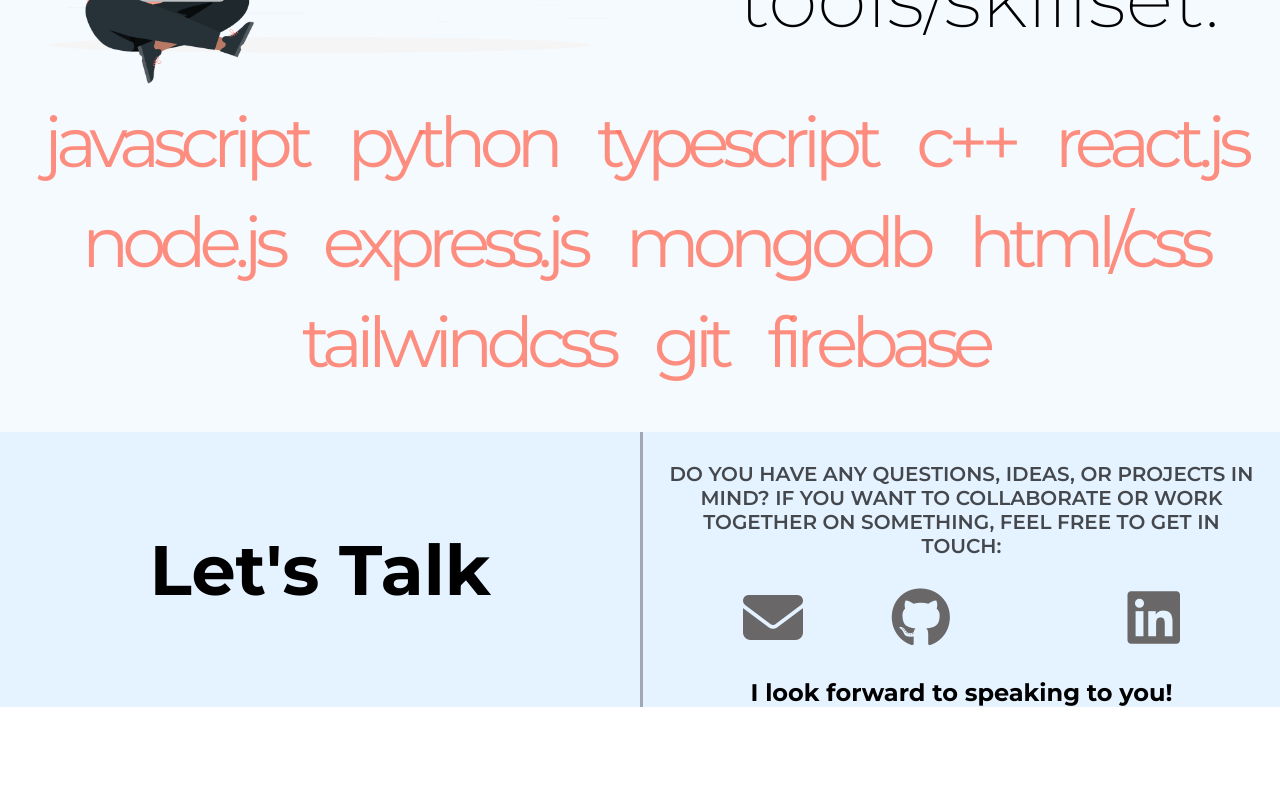
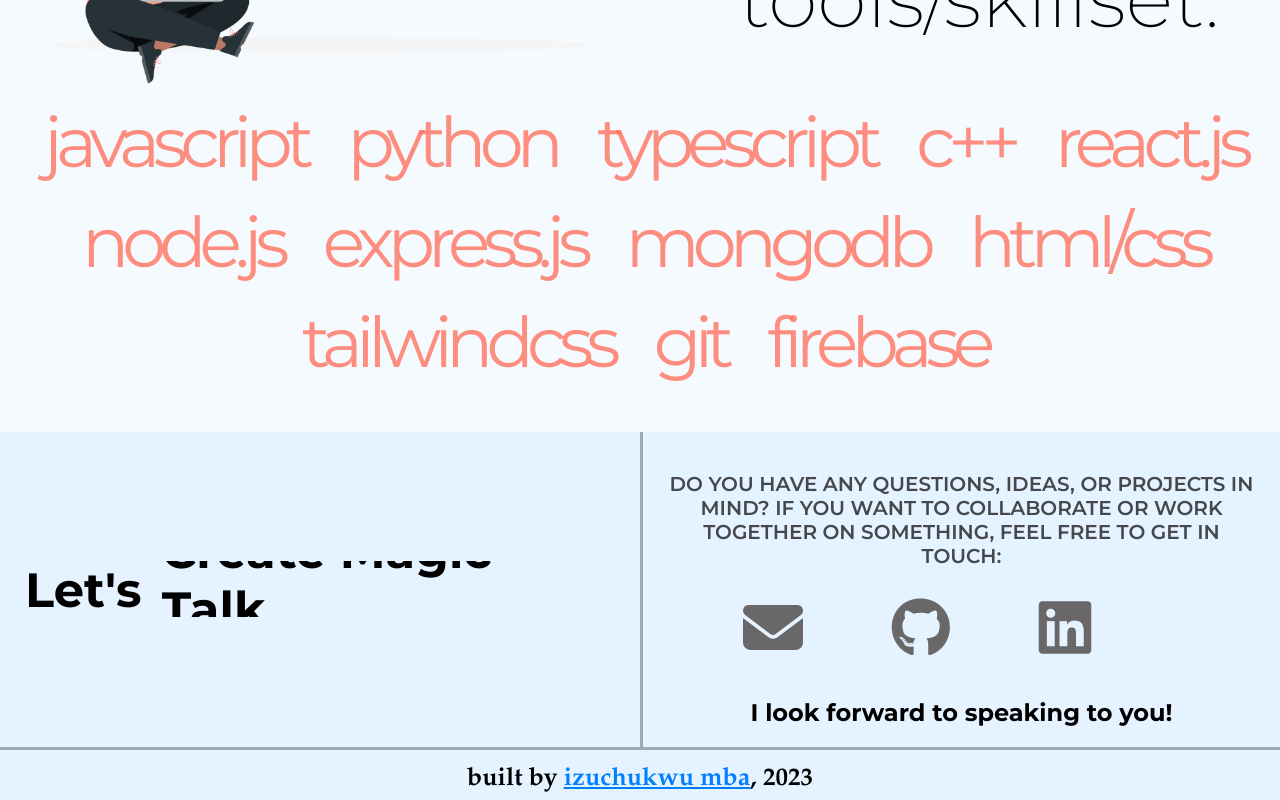
Before and after one commit to izuchukwumba/portfolio, a React (Create React App) app: page / in a window 1280 px wide. Shown: the part 1250-2050 px from the top of the page. Before the commit the page ends 1957 px from the top, so only its background shows below. Built offline with nearby package versions, Linux system fonts and the light colour scheme; a web font is replaced by a local one.

Commit message:
update Footer.tsx and Footer.css

```diff
--- a/src/scripts/Footer.tsx
+++ b/src/scripts/Footer.tsx
@@ -44,7 +44,18 @@ const Footer: React.FC = () => {
       <div className="1copyright">2023 &copy; IZUCHUKWU MBA</div> */}
       <div id="contact-container">
         <div id="lets-talk-container">
-          <div id="lets-talk">Let's Talk</div>
+          <div id="lets-talk">
+            <div>Let's</div>
+            <div id="lets-talk-tagline">
+              <span>Talk</span>
+              <span>Collaborate</span>
+              <span>Brainstorm</span>
+              <span>Work Together</span>
+              <span>Change The World</span>
+              <span>Create Magic</span>
+              <span>Talk</span>
+            </div>
+          </div>
         </div>
         <div id="contact-section">
           <div id="contact-instruction">
@@ -65,16 +76,16 @@ const Footer: React.FC = () => {
               onClick={() => (window.location.href = "https://github.com/izuchukwumba")}
             ></i>
             <i
+              className="fa-brands fa-linkedin social linkedin"
+              onMouseEnter={() => setEndContactText("linkedin")}
+              onMouseLeave={() => setEndContactText("")}
+              onClick={() => (window.location.href = "https://www.linkedin.com/in/bartholomew-mba")}
+            ></i>
+            <i
               className="fa-brands fa-x-twitter social twitter"
               onMouseEnter={() => setEndContactText("twitter")}
               onMouseLeave={() => setEndContactText("")}
               onClick={() => (window.location.href = "https://twitter.com/the_izuchukwu")}
-            ></i>
-            <i
-              className="fa-brands fa-linkedin social linkedin"
-              onMouseEnter={() => setEndContactText("linkedin")}
-              onMouseLeave={() => setEndContactText("")}
-              onClick={() => (window.location.href = "https://www.linkedin.com/in/bartholomew-mba")}
             ></i>
           </div>
           <div id="contact-end-text">
@@ -90,6 +101,9 @@ const Footer: React.FC = () => {
           </div>
         </div>
       </div>
+      <div id="copyright">
+        built by <span>izuchukwu mba</span>, 2023
+      </div>
     </div>
   );
 };
--- a/src/styles/Footer.css
+++ b/src/styles/Footer.css
@@ -12,23 +12,66 @@
 
 #lets-talk-container {
   display: flex;
-  justify-content: center;
   align-items: center;
   width: 50%;
+  border-bottom: 3px solid rgba(0, 0, 0, 0.3);
 }
 #lets-talk {
   color: #000;
   font-family: "Montserrat";
-  font-size: 4.375rem;
+  font-size: 3rem;
   font-style: normal;
   font-weight: 700;
   line-height: normal;
+  padding-left: 25px;
+
+  display: flex;
+  gap: 20px;
+}
+
+#lets-talk-tagline {
+  display: flex;
+  flex-direction: column;
+  overflow: hidden;
+  height: 3.5rem;
+}
+#lets-talk-tagline span {
+  animation: lets-talk-auto-scroll 7s infinite;
+}
+
+@keyframes lets-talk-auto-scroll {
+  0% {
+    transform: translateY(0);
+  }
+
+  15% {
+    transform: translateY(-3.7rem);
+  }
+  30% {
+    transform: translateY(-7.4rem);
+  }
+  45% {
+    transform: translateY(-11.1rem);
+  }
+  60% {
+    transform: translateY(-14.8rem);
+  }
+  75% {
+    transform: translateY(-18.5rem);
+  }
+  100% {
+    transform: translateY(-22rem);
+  }
+  /* 100% {
+    transform: translateY(-22.2rem);
+  } */
 }
 
 #contact-section {
   width: 50%;
-  padding: 30px 20px 0;
+  padding: 40px 20px 0;
   border-left: 3px solid rgba(0, 0, 0, 0.3);
+  border-bottom: 3px solid rgba(0, 0, 0, 0.3);
 }
 
 #contact-instruction {
@@ -46,7 +89,7 @@
   width: 100%;
   display: flex;
   justify-content: space-between;
-  padding: 30px 80px;
+  padding: 30px 80px 40px;
 }
 .social {
   font-size: 60px;
@@ -76,6 +119,7 @@
   /* color: #0080ff; */
   /* color: rgba(0, 128, 255, 1); */
   color: black;
+  padding-bottom: 20px;
 }
 
 #contact-me {
@@ -86,9 +130,18 @@
   cursor: pointer;
 }
 
-.copyright {
-  font-family: "Poppins", sans-serif;
-  font-size: 0.5em;
-  color: #4f4f4f;
-  font-weight: 800;
+#copyright {
+  color: #000;
+  font-family: "Garamond";
+  font-size: 1.5625rem;
+  font-style: normal;
+  font-weight: 700;
+  line-height: normal;
+  text-align: center;
+  padding: 15px 0 5px;
 }
+#copyright span {
+  color: #0080ff;
+
+  text-decoration-line: underline;
+}
```
